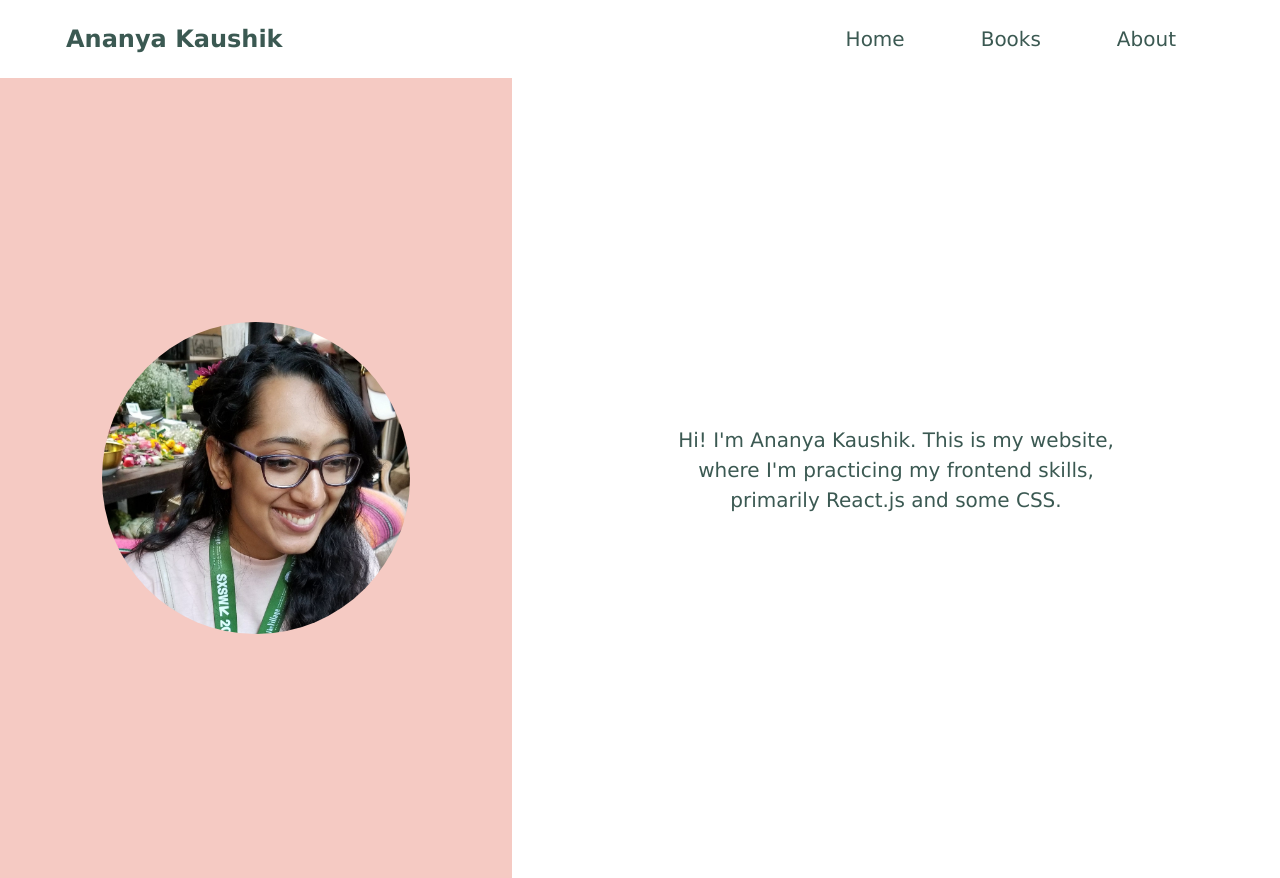
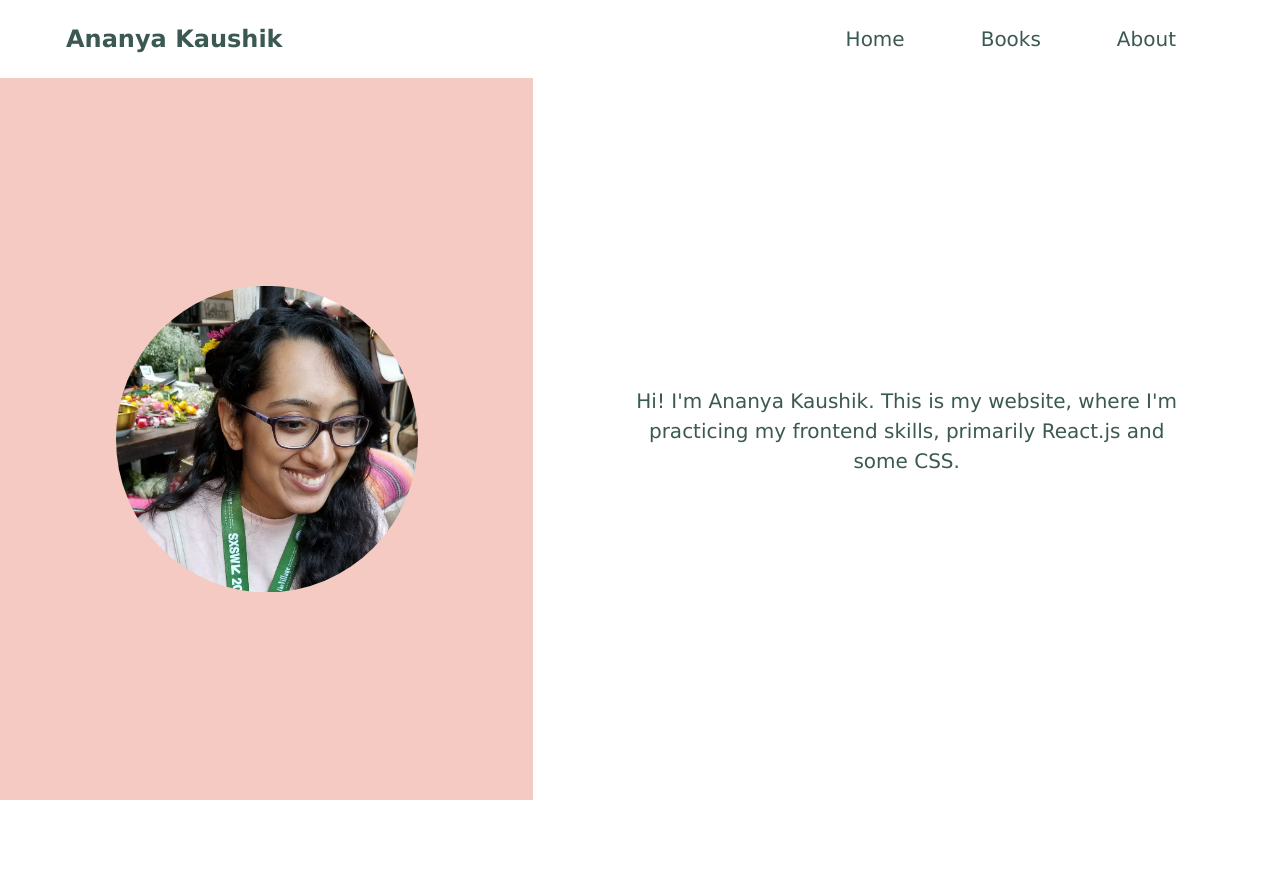
Before and after one commit to ananyakaushik/ananya-personal-website, a React (Create React App) app: page / in a window 1280 px wide. After the commit the page ends 800 px from the top, so only its background shows below. Built offline with nearby package versions, Linux system fonts and the light colour scheme.

Commit message:
update Home page with react-bootstrap

```diff
--- a/src/components/ContentSection/ContentSection.js
+++ b/src/components/ContentSection/ContentSection.js
@@ -1,4 +1,5 @@
 import React, { Component } from 'react';
+import {Container, Row, Col} from 'react-bootstrap';
 import classes from './ContentSection.module.css';
 
 import Navigation from '../Navbar/Navbar';
@@ -8,25 +9,28 @@ import ananyaSXSW from '../../ananyaSXSW.jpg';
 // Component for the Home page
 class ContentSection extends Component {
     render() {
-        // adds background color based on received props
-        const className = [classes.section, classes[`${ this.props.bgColor }`]].join(' ');
 
         return (
 
-            <div style={{zIndex: 10, display: 'inline-block', height: '100%', alignContent: 'center', justifyContent:'center'}}>
+            <div className={`${classes.contentsDiv} h-100`} h-100 >
                 <Navigation />
-                {/* 'Profile pictue' of website */}
-                <div className={classes.imgDiv}>
-                    <img className={classes.sxsw} src={ananyaSXSW} alt="Ananya" />
-                </div>
+                {/* Container for contents */}
+                <Container  className="h-100" fluid >
+                    <Row className="h-100" >
 
-                {/* Website purpose div for home page */}
-                <div className={classes.pDiv}>
+                        {/* 'Profile picture' of website */}
+                        <Col className={classes.imgDiv} lg={5} md={5} >
+                            <img className={classes.profile} src={ananyaSXSW} alt="Ananya Kaushik" />
+                        </Col>
 
-                    <p className={className}>
-                        Hi! I'm Ananya Kaushik. This is my website, where I'm practicing my frontend skills, primarily React.js and some CSS.
-                    </p>
-                </div>
+                        {/* Intro text */}
+                        <Col className={classes.paraDiv} lg={7} md={7} >
+                            <p className={classes.paraText}>
+                                Hi! I'm Ananya Kaushik. This is my website, where I'm practicing my frontend skills, primarily React.js and some CSS.
+                            </p>
+                        </Col>
+                    </Row>
+                </Container>
             </div>
         );
     }
--- a/src/components/ContentSection/ContentSection.module.css
+++ b/src/components/ContentSection/ContentSection.module.css
@@ -1,46 +1,33 @@
-.white {
-    background-color: #f7ede2;
+/*
+white: #f7ede2
+yellow: #f6bd60
+pink: #f5cac3
+*/
+
+.contentsDiv {
+    display: flex;
+    flex-direction: column;
 }
 
-.yellow {
-    background-color: #f6bd60;
+.paraDiv {
+    display: inline-flex;
+    align-items: center;
+    color: #3b5952;
 }
 
-.pink {
+.paraText {
+    padding: 20% 10%;
+}
+
+.imgDiv {
+    display: inline-flex;
+    align-items: center;
+    justify-content: center;
     background-color: #f5cac3;
 }
 
-.pDiv {
-    height: 100%;
-    width: 60%;
-    display: inline-flex;
-    justify-content: center;
-    vertical-align: middle;
-    color: #3b5952;
-    /* background-color: #f7ede2; */
-    background-color: white;
-}
-
-.section {
-    width: 60%;
-    display: flex;
-    align-items: center;
-    background-color: white;
-}
-
-.imgDiv {
-    height: 100%;
-    width: 40%;
-    display: inline-flex;
-    align-items: center;
-    justify-content: center;
-    vertical-align: middle;
-    background-color: #f5cac3;
-}
-
-.sxsw {
+.profile {
     border-radius: 50%;
     width: 60%;
-    display: flex;
-    /* transform: translate(0,50%); */
+    padding: 20% 0;
 }
```
Also changed, not shown: src/components/Navbar/Navbar.js (+0 -23 lines), src/components/Navbar/Navbar.module.css (+0 -14 lines).
